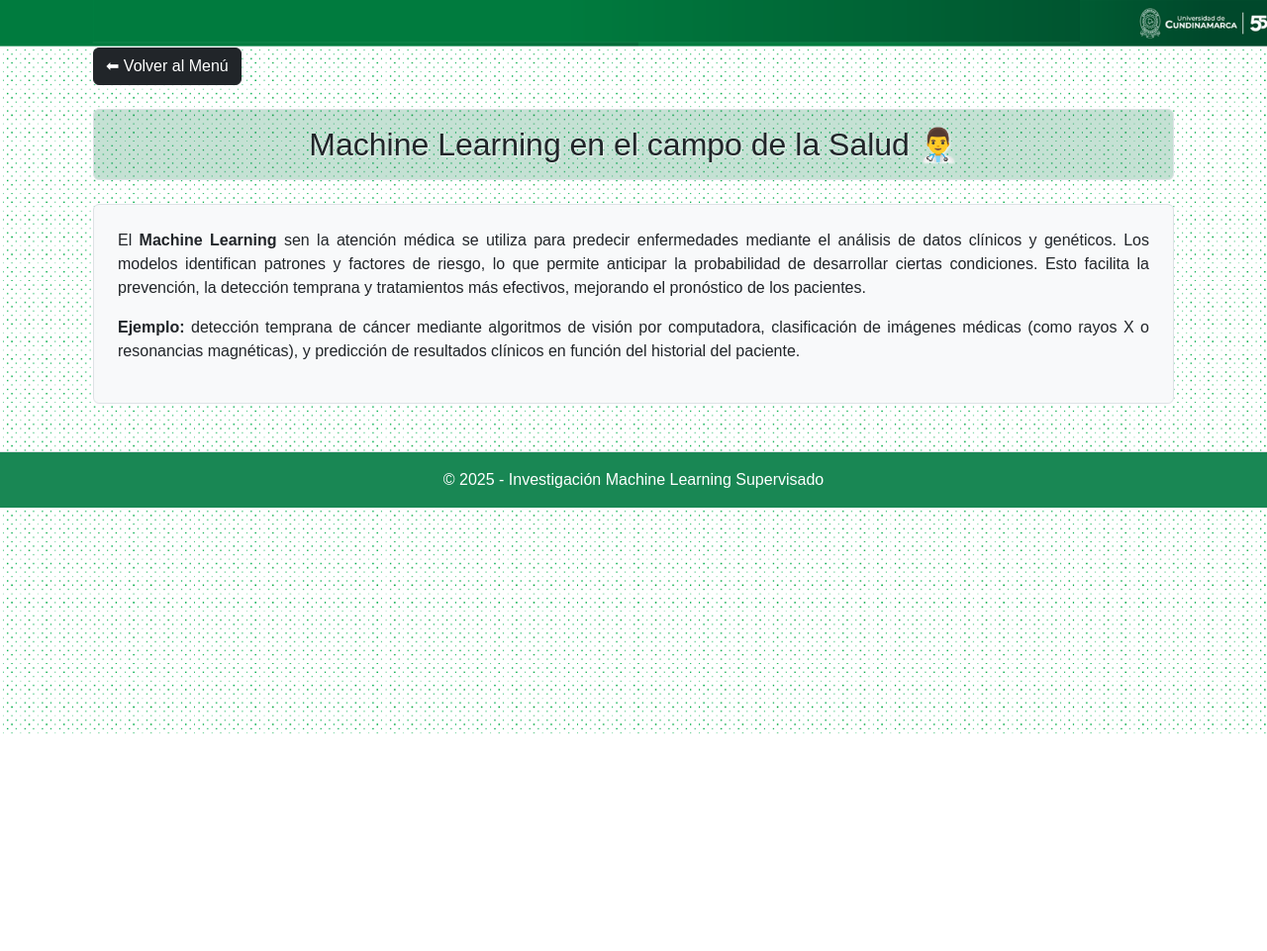
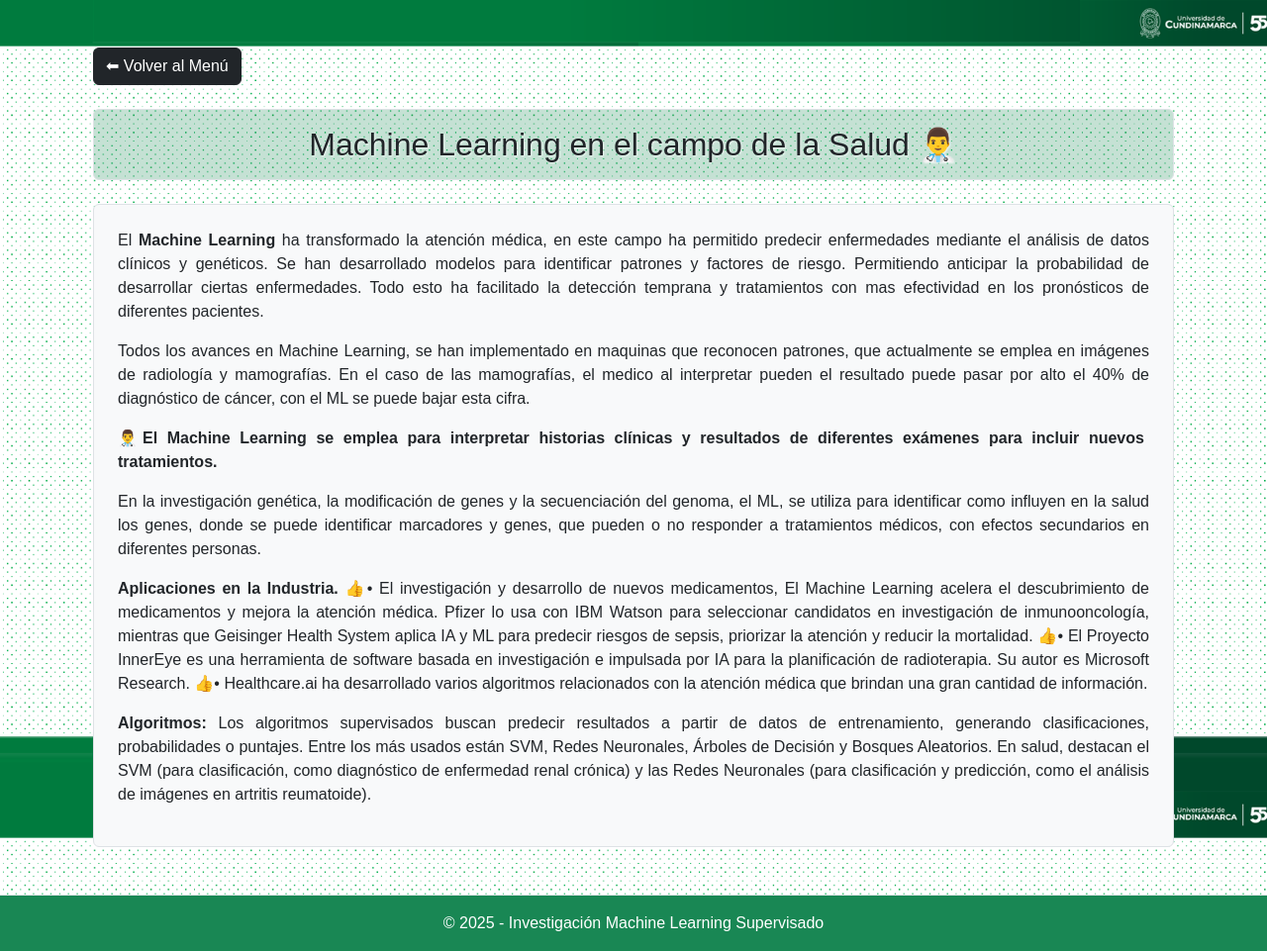
Before and after one commit to Mireya-Garzon-A/ActividadesMachineLearning, a Flask app: page /index1 in a window 1280 px wide. Shown: the part 56-1017 px from the top of the page at 99% size. Before the commit the page ends 798 px from the top, so only its background shows below. Run offline with Flask 3, Linux system fonts and the light colour scheme.

Commit message:
Redacion de Investigación. ML en el campo de la salud

```diff
--- a/templates/index1.html
+++ b/templates/index1.html
@@ -18,18 +18,53 @@
     <!-- Contenido del texto con fondo blanco y borde -->
     <div class="bg-light border p-4 rounded" style="text-align: justify;">
         <p>
-            El <strong>Machine Learning</strong> sen la atención médica se utiliza para predecir enfermedades mediante el
-            análisis de datos clínicos y genéticos. Los modelos identifican patrones y factores de riesgo,
-            lo que permite anticipar la probabilidad de desarrollar ciertas condiciones. Esto facilita la
-            prevención, la detección temprana y tratamientos más efectivos, mejorando el pronóstico de
-            los pacientes.
+            El <strong>Machine Learning</strong> ha transformado la atención médica, en este campo ha permitido
+            predecir enfermedades mediante el análisis de datos clínicos y genéticos. Se han
+            desarrollado modelos para identificar patrones y factores de riesgo. Permitiendo anticipar la
+            probabilidad de desarrollar ciertas enfermedades. Todo esto ha facilitado la detección
+            temprana y tratamientos con mas efectividad en los pronósticos de diferentes pacientes.
         </p>
         <p>
-            <strong>Ejemplo:</strong> detección temprana de cáncer mediante algoritmos de visión por computadora,
-            clasificación de imágenes médicas (como rayos X o resonancias magnéticas), y predicción de resultados clínicos
-            en función del historial del paciente.
+            Todos los avances en Machine Learning, se han implementado en maquinas que reconocen
+            patrones, que actualmente se emplea en imágenes de radiología y mamografías. En el caso
+            de las mamografías, el medico al interpretar pueden el resultado puede pasar por alto el 40%
+            de diagnóstico de cáncer, con el ML se puede bajar esta cifra.
         </p>
-        <!-- Puedes seguir agregando párrafos aquí -->
+        <p>
+            👨‍⚕️<strong>El Machine Learning se emplea para interpretar historias clínicas y resultados de diferentes exámenes
+            para incluir nuevos tratamientos.</strong>
+        </p>
+        <p>
+            En la investigación genética, la modificación de genes y la secuenciación del genoma, el ML,
+            se utiliza para identificar como influyen en la salud los genes, donde se puede identificar
+            marcadores y genes, que pueden o no responder a tratamientos médicos, con efectos
+            secundarios en diferentes personas.
+        </p>
+
+        <p>
+            <strong>Aplicaciones en la Industria.</strong>
+            👍•	El investigación y desarrollo de nuevos medicamentos, El Machine Learning acelera el
+                descubrimiento de medicamentos y mejora la atención médica. Pfizer lo usa con
+                IBM Watson para seleccionar candidatos en investigación de inmunooncología, mientras
+                que Geisinger Health System aplica IA y ML para predecir riesgos de sepsis, priorizar
+                la atención y reducir la mortalidad.
+
+            👍•	El Proyecto InnerEye es una herramienta de software basada en investigación e
+                impulsada por IA para la planificación de radioterapia. Su autor es Microsoft
+                Research.
+
+            👍•	Healthcare.ai ha desarrollado varios algoritmos relacionados con la atención médica
+                que brindan una gran cantidad de información.
+        </p>
+        <p>
+            <strong>Algoritmos:</strong>
+            Los algoritmos supervisados buscan predecir resultados a partir de datos de entrenamiento,
+            generando clasificaciones, probabilidades o puntajes. Entre los más usados están SVM,
+            Redes Neuronales, Árboles de Decisión y Bosques Aleatorios. En salud, destacan el SVM
+            (para clasificación, como diagnóstico de enfermedad renal crónica) y las Redes Neuronales
+            (para clasificación y predicción, como el análisis de imágenes en artritis reumatoide).
+        </p>
+
     </div>
 
 </div>
```
